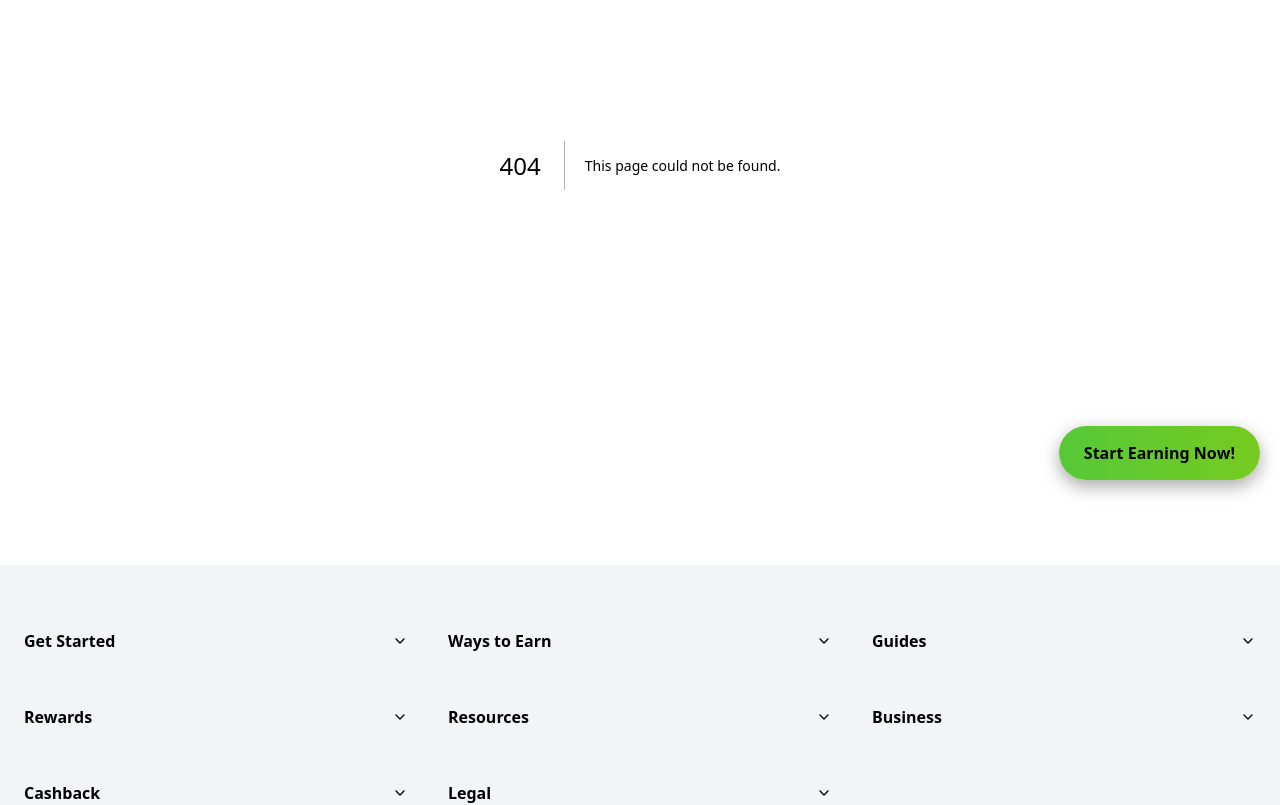
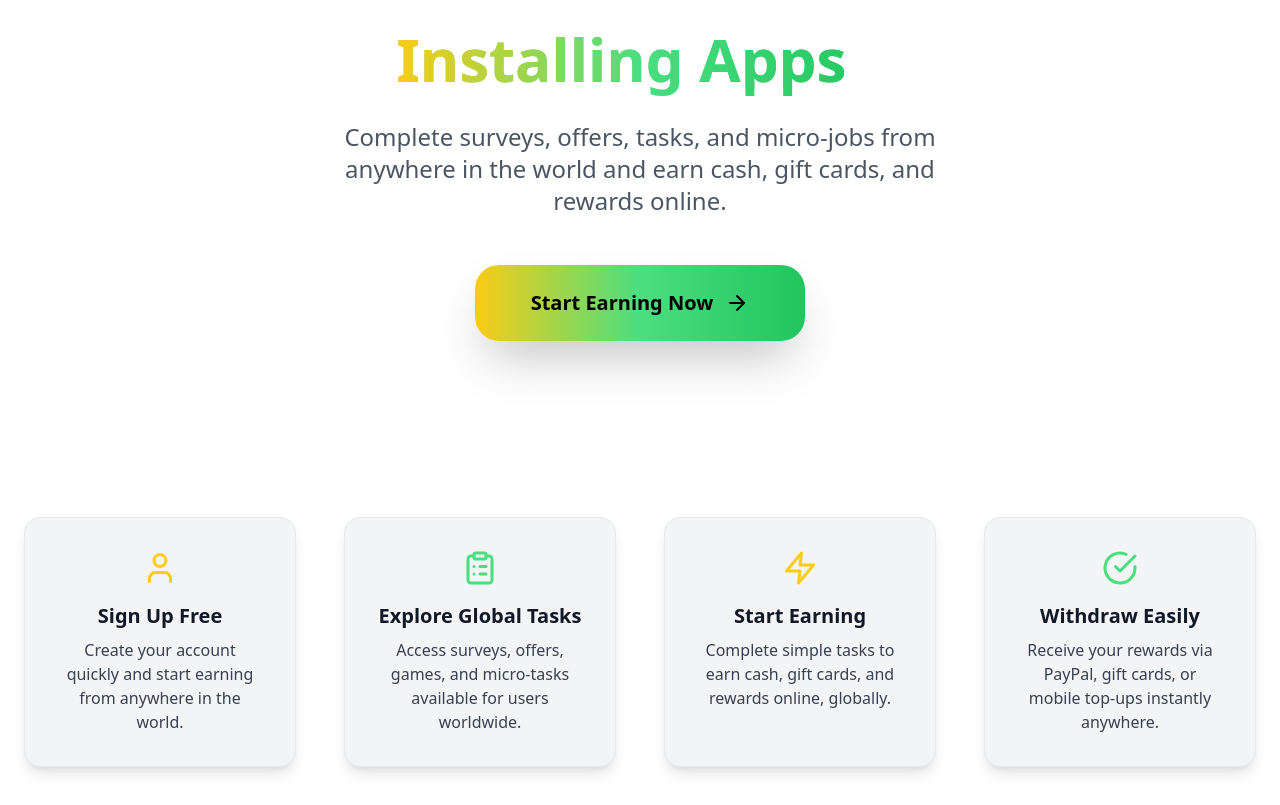
Before and after one commit to tool63/cashin, a Next.js app: page /earn-money-online-worldwide in a window 1280 px wide. Before the commit this address had no page. Shown: the part 300-1105 px from the top of the page. Built offline with nearby package versions, Linux system fonts and the light colour scheme.

Commit message:
Create page.tsx

```diff
--- /dev/null
+++ b/app/(site)/earn-money-online-worldwide/page.tsx
@@ -0,0 +1,170 @@
+"use client";
+
+import React from "react";
+import { ArrowRight, Zap, User, Gift, CheckCircle, ShieldCheck, ClipboardList, CreditCard } from "lucide-react";
+import Link from "next/link";
+import { motion } from "framer-motion";
+import Meta from "@/components/seo/SeoEngine";
+import TypingText from "@/components/typing/TypingText";
+
+/* ================= STEPS ================= */
+const steps = [
+  {
+    icon: <User size={36} className="text-yellow-400" />,
+    title: "Sign Up Free",
+    description: "Create your account quickly and start earning from anywhere in the world.",
+  },
+  {
+    icon: <ClipboardList size={36} className="text-green-400" />,
+    title: "Explore Global Tasks",
+    description: "Access surveys, offers, games, and micro-tasks available for users worldwide.",
+  },
+  {
+    icon: <Zap size={36} className="text-yellow-400" />,
+    title: "Start Earning",
+    description: "Complete simple tasks to earn cash, gift cards, and rewards online, globally.",
+  },
+  {
+    icon: <CheckCircle size={36} className="text-green-400" />,
+    title: "Withdraw Easily",
+    description: "Receive your rewards via PayPal, gift cards, or mobile top-ups instantly anywhere.",
+  },
+];
+
+/* ================= FEATURES ================= */
+const features = [
+  { icon: <ShieldCheck size={28} className="text-yellow-500" />, title: "Trusted Worldwide", description: "Millions of users rely on our platform for safe and global earnings." },
+  { icon: <CreditCard size={28} className="text-yellow-500" />, title: "Instant Payouts", description: "Withdraw via PayPal, gift cards, or mobile top-ups from anywhere in the world." },
+  { icon: <Gift size={28} className="text-yellow-500" />, title: "Beginner-Friendly", description: "All tasks are simple and beginner-friendly for users globally." },
+  { icon: <Zap size={28} className="text-yellow-500" />, title: "High Rewards", description: "Access high-paying tasks and maximize your global earnings." },
+  { icon: <User size={28} className="text-yellow-500" />, title: "Accessible Anywhere", description: "Join from any country and start earning online instantly." },
+];
+
+/* ================= FAQ ================= */
+const faqs = [
+  { q: "Can I earn from my country?", a: "Yes! Our platform is available worldwide for users to earn online." },
+  { q: "Do I need skills?", a: "No, tasks are beginner-friendly and anyone can start earning immediately." },
+  { q: "How do I withdraw?", a: "Withdraw your earnings via PayPal, gift cards, or mobile top-ups instantly." },
+  { q: "Is it safe?", a: "Yes, all tasks are verified and the platform is fully secure." },
+  { q: "Do I need to invest?", a: "No investment is required; all tasks and offers are completely free." },
+];
+
+/* ================= PAGE COMPONENT ================= */
+export default function EarnMoneyOnlineWorldwide() {
+  return (
+    <>
+      <Meta
+        title="Cashog - Earn Money Online Worldwide"
+        description="Start earning money online from anywhere in the world. Beginner-friendly tasks, offers, and surveys to make global earnings safely."
+      />
+
+      <main className="transition-colors duration-300 bg-white dark:bg-[#0B0E1A] text-gray-900 dark:text-white min-h-screen">
+
+        {/* ================= HERO ================= */}
+        <section className="py-24 px-6 text-center relative">
+          <div className="max-w-4xl mx-auto">
+            <h1 className="text-5xl sm:text-6xl md:text-7xl font-extrabold mb-6">
+              Earn Money Online Worldwide
+            </h1>
+            <div className="text-4xl sm:text-5xl md:text-6xl font-extrabold mb-8 bg-clip-text text-transparent bg-gradient-to-r from-yellow-400 via-green-400 to-green-500">
+              <TypingText />
+            </div>
+            <p className="text-lg sm:text-xl md:text-2xl mb-12 text-gray-600 dark:text-gray-300 max-w-2xl mx-auto leading-relaxed">
+              Complete surveys, offers, tasks, and micro-jobs from anywhere in the world and earn cash, gift cards, and rewards online.
+            </p>
+
+            {/* ================= HERO CTA BUTTON ================= */}
+            <Link href="/signup" className="cta-observer inline-block">
+              <motion.span
+                whileHover={{ scale: 1.05 }}
+                whileTap={{ scale: 0.97 }}
+                className="inline-flex items-center gap-3 bg-gradient-to-r from-yellow-400 via-green-400 to-green-500 text-black px-14 py-6 rounded-3xl font-bold shadow-2xl text-xl"
+              >
+                Start Earning Now <ArrowRight size={24} />
+              </motion.span>
+            </Link>
+          </div>
+        </section>
+
+        {/* ================= STEPS ================= */}
+        <section className="max-w-7xl mx-auto px-6 py-20 grid gap-12 md:grid-cols-2 lg:grid-cols-4 text-center">
+          {steps.map((step, i) => (
+            <motion.div
+              key={i}
+              initial={{ opacity: 0, y: 60 }}
+              whileInView={{ opacity: 1, y: 0 }}
+              viewport={{ once: true }}
+              transition={{ duration: 0.6, delay: i * 0.2 }}
+              className="bg-gray-100 dark:bg-[#1A1F2B] rounded-2xl p-8 flex flex-col items-center shadow-lg hover:shadow-2xl transition-all duration-500 border border-gray-200 dark:border-[#2C3140]"
+            >
+              <div className="mb-4">{step.icon}</div>
+              <h3 className="text-xl font-semibold mb-2">{step.title}</h3>
+              <p className="text-gray-700 dark:text-gray-400">{step.description}</p>
+            </motion.div>
+          ))}
+        </section>
+
+        {/* ================= FEATURES ================= */}
+        <section className="max-w-7xl mx-auto px-6 py-20 text-center">
+          <h2 className="text-3xl md:text-4xl font-extrabold mb-12">
+            Why Choose Global Earnings
+          </h2>
+          <div className="grid gap-10 md:grid-cols-2 lg:grid-cols-5 justify-center">
+            {features.map((feature, i) => (
+              <motion.div
+                key={i}
+                initial={{ opacity: 0, y: 40 }}
+                whileInView={{ opacity: 1, y: 0 }}
+                viewport={{ once: true }}
+                transition={{ duration: 0.5, delay: i * 0.2 }}
+                className="bg-gray-50 dark:bg-[#111827] rounded-2xl p-6 text-center shadow-lg hover:shadow-2xl transition-shadow duration-500 w-full max-w-xs mx-auto border border-gray-200 dark:border-[#2C3140]"
+              >
+                <div className="flex justify-center mb-4 text-yellow-500">
+                  {feature.icon}
+                </div>
+                <h3 className="text-xl font-semibold mb-2">{feature.title}</h3>
+                <p className="text-gray-600 dark:text-gray-400">{feature.description}</p>
+              </motion.div>
+            ))}
+          </div>
+        </section>
+
+        {/* ================= FAQ ================= */}
+        <section className="max-w-4xl mx-auto px-6 py-20 text-center">
+          <h2 className="text-3xl md:text-4xl font-bold mb-12">Frequently Asked Questions</h2>
+          <div className="space-y-4">
+            {faqs.map((faq, i) => (
+              <details key={i} className="bg-gray-100 dark:bg-[#1A1F2B] rounded-xl p-5 cursor-pointer group border border-gray-200 dark:border-[#2C3140] hover:bg-gray-200 dark:hover:bg-[#2A2F43] transition-all duration-300">
+                <summary className="font-semibold text-lg">{faq.q}</summary>
+                <p className="mt-3 text-gray-700 dark:text-gray-400">{faq.a}</p>
+              </details>
+            ))}
+          </div>
+        </section>
+
+        {/* ================= FINAL CTA ================= */}
+        <section className="text-center py-32 bg-white dark:bg-[#0B0E1A] w-full transition-colors duration-300">
+          <h2 className="text-4xl sm:text-5xl font-extrabold mb-8 bg-clip-text text-transparent bg-gradient-to-r from-yellow-400 via-green-400 to-green-500">
+            Start Earning Online Worldwide Today
+          </h2>
+
+          {/* ================= FINAL CTA BUTTON ================= */}
+          <Link href="/signup" className="cta-observer inline-block">
+            <motion.span
+              whileHover={{ scale: 1.05 }}
+              whileTap={{ scale: 0.97 }}
+              className="inline-flex items-center gap-3 bg-gradient-to-r from-yellow-400 via-green-400 to-green-500 text-black px-16 py-6 rounded-3xl font-bold shadow-2xl text-xl"
+            >
+              Join & Start Earning <ArrowRight size={24} />
+            </motion.span>
+          </Link>
+
+          <p className="mt-6 text-gray-900 dark:text-gray-300 text-lg max-w-md mx-auto">
+            Access beginner-friendly tasks, offers, and surveys globally, and earn money online from anywhere in the world.
+          </p>
+        </section>
+
+      </main>
+    </>
+  );
+}
```
